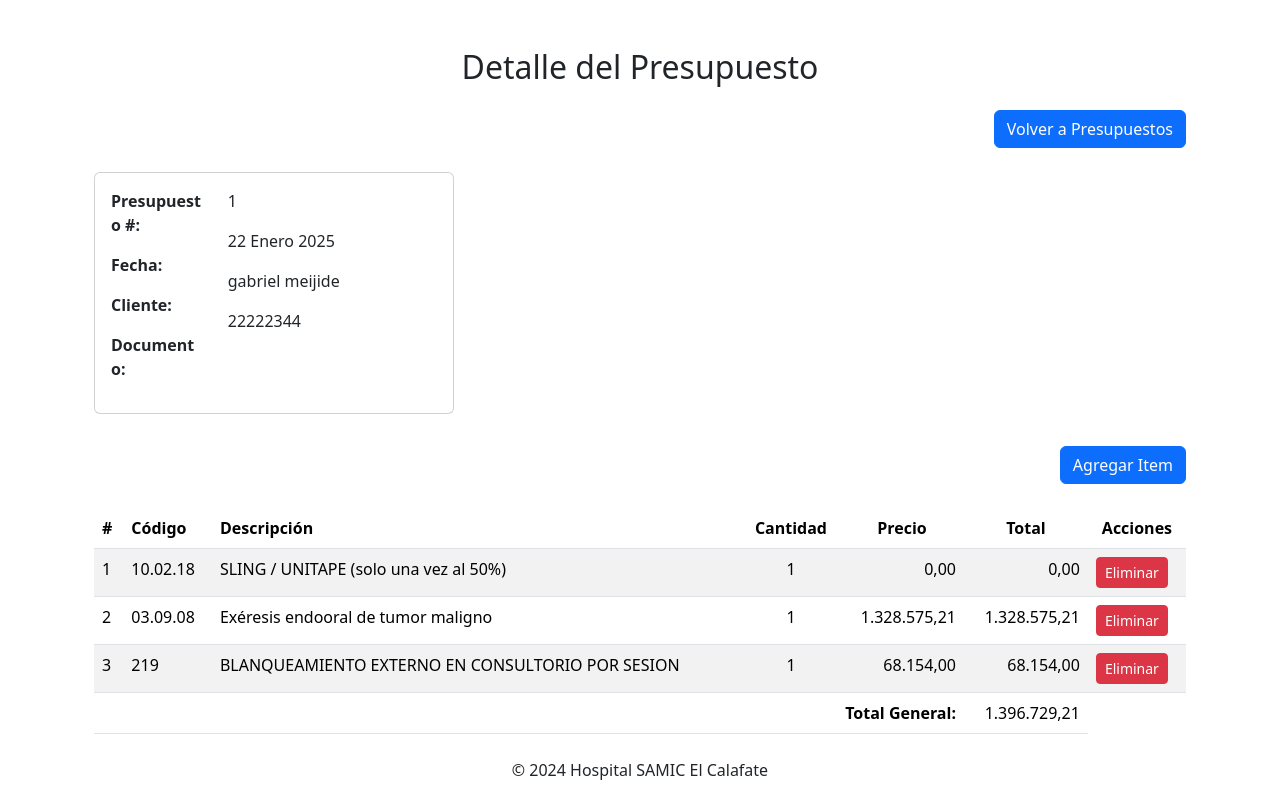
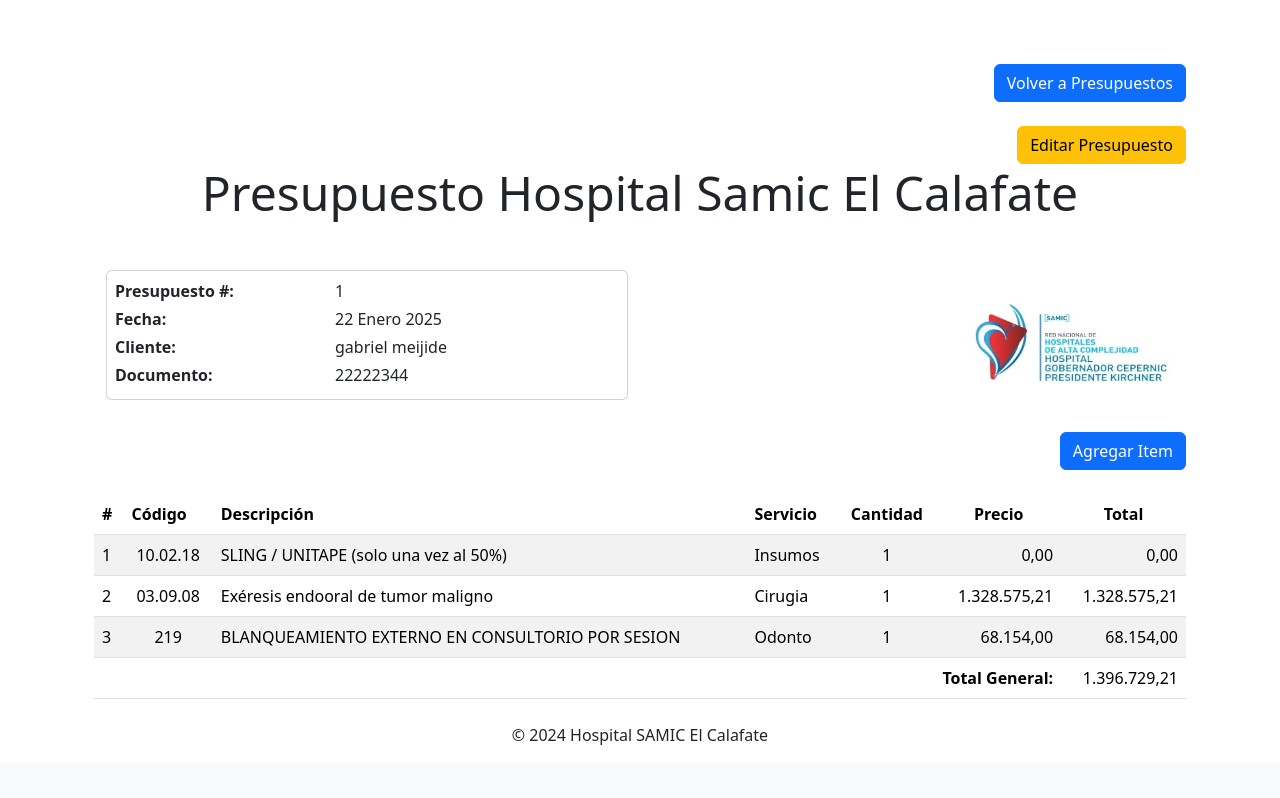
Before and after one commit to Gabriel6176/facturacion2, a Django app: page /facturacion/presupuesto/1/detalle/ in a window 1280 px wide. Shown: the part 56-854 px from the top of the page. After the commit the page ends 801 px from the top, so only its background shows below. Run offline with Django 5.2, Linux system fonts and the light colour scheme; data comes from the database, SQL or seed files in the repository; both versions use the stored data as it was after the commit; some libraries are stand-ins or nearby versions.

Commit message:
mejoras presupuestador 23ene 17hs

```diff
--- a/facturacion/templates/facturacion/detalle_presupuestador.html
+++ b/facturacion/templates/facturacion/detalle_presupuestador.html
@@ -6,7 +6,7 @@
 {% block content %}
 <div class="container mt-5">
     <h2 class="text-center">Presupuestador</h2>
-
+    <br>
     <!-- Botón para crear un nuevo presupuesto -->
     <div class="mb-4">
         <form method="POST" action="{% url 'presupuesto_nuevo' %}">
@@ -24,7 +24,7 @@
             </div>
         </form>
     </div>
-
+    <br>
     <!-- Verificar si hay presupuestos -->
     {% if presupuestos %}
     <!-- Listado de presupuestos -->
--- a/facturacion/templates/facturacion/detalle_presupuesto.html
+++ b/facturacion/templates/facturacion/detalle_presupuesto.html
@@ -1,33 +1,56 @@
 {% extends 'index.html' %}
-
+{% load static %}
 {% block title %}Detalle del Presupuesto{% endblock %}
 
 {% block content %}
 <div class="container mt-5">
-    <h2 class="text-center">Detalle del Presupuesto</h2>
-    <div class="text-end"><a href="{% url 'detalle_presupuestador' %}" class="btn btn-primary mt-3">Volver a Presupuestos</a></div>
+    <div class="text-end">
+        <a href="{% url 'detalle_presupuestador' %}" class="btn btn-primary mt-3">Volver a Presupuestos</a>
+    </div>
     <br>
-    <div class="card mb-3" style="width: 33%; margin-left: 0;">
-        <div class="card-body">
+
+    <div class="text-end">
+        {% if modo_edicion %}
+        <a href="{% url 'detalle_presupuesto' presupuesto.numero %}" class="btn btn-primary mt-3">Volver</a>
+        {% else %}
+        <a href="{% url 'detalle_presupuesto' presupuesto.numero %}?modo_edicion=true" class="btn btn-warning btn-m3-3">Editar Presupuesto</a>
+        {% endif %}
+    </div>
+    <div class="text-center mb-4">
+        <h1 class="display-5">Presupuesto Hospital Samic El Calafate</h1>
+    </div>
+    <div class="container mt-5">
+        <div class="row align-items-center">
+            <!-- Columna de la tarjeta con datos del presupuesto -->
+            <div class="col-md-8" style="max-width: 50%;">
+                <div class="card mb-3" style="width: 100%;">
+                    <div class="card-body p-2">
                         <div class="row">
                             <!-- Columna de títulos -->
-            <div class="col-4">
-              <p><strong>Presupuesto #:</strong></p>
-              <p><strong>Fecha:</strong></p>
-              <p><strong>Cliente:</strong></p>
-              <p><strong>Documento:</strong></p>
+                            <div class="col-5">
+                                <p class="mb-1"><strong>Presupuesto #:</strong></p>
+                                <p class="mb-1"><strong>Fecha:</strong></p>
+                                <p class="mb-1"><strong>Cliente:</strong></p>
+                                <p class="mb-1"><strong>Documento:</strong></p>
                             </div>
                             <!-- Columna de datos -->
-            <div class="col-8">
-              <p>{{ presupuesto.numero }}</p>
-              <p>{{ presupuesto.fecha }}</p>
-              <p>{{ presupuesto.cliente }}</p>
-              <p>{{ presupuesto.documento }}</p>
-
+                            <div class="col-4">
+                                <p class="mb-1">{{ presupuesto.numero }}</p>
+                                <p class="mb-1">{{ presupuesto.fecha }}</p>
+                                <p class="mb-1">{{ presupuesto.cliente }}</p>
+                                <p class="mb-1">{{ presupuesto.documento }}</p>
                             </div>
                         </div>
                     </div>
                 </div>
+            </div>
+            <!-- Columna del logo -->
+            <div class="col-md-6 text-end">
+                <img src="{% static 'images/logo_samic.jpg' %}" alt="Logo" class="img-fluid" style="max-height: 80px;">
+            </div>
+        </div>
+    </div>
+
 
 
     <div class="text-end"><a href="{% url 'agregar_item' presupuesto.numero %}" class="btn btn-primary mt-3">Agregar Item</a></div>
@@ -38,35 +61,40 @@
                 <th>#</th>
                 <th class="text-left">Código</th>
                 <th class="text-left">Descripción</th>
+                <th class="text-left">Servicio</th>
                 <th class="text-center">Cantidad</th>
                 <th class="text-center">Precio</th>
                 <th class="text-center">Total</th>
+                {% if modo_edicion %}
                 <th class="text-center">Acciones</th>
+                {% endif %}
             </tr>
         </thead>
         <tbody>
             {% for detalle in detalles %}
             <tr>
                 <td>{{ forloop.counter }}</td>
-                <td>{{ detalle.prestacion.codigo }}</td>
+                <td class="text-center">{{ detalle.prestacion.codigo }}</td>
                 <td>{{ detalle.prestacion.descripcion }}</td>
+                <td>{{ detalle.prestacion.servicio }}</td>
                 <td class="text-center">{{ detalle.item.cantidad }}</td>
                 <td class="text-end">{{ detalle.prestacion.total }}</td>
-                <td class="text-end">{{ detalle.calcular_total }}</td>
-                <td>
-                    <!-- Formulario para eliminar un item -->
+                <td class="text-end">{{ detalle.total_linea|floatformat:2 }}</td>
+                {% if modo_edicion %}
+                <td class="text-center">
                     <form method="POST" action="{% url 'eliminar_item' presupuesto.numero %}" class="d-inline">
                         {% csrf_token %}
                         <input type="hidden" name="item_id" value="{{ detalle.id }}">
                         <button type="submit" class="btn btn-danger btn-sm">Eliminar</button>
                     </form>
                 </td>
+                {% endif %}
             </tr>
             {% endfor %}
         </tbody>
         <tfoot>
             <tr>
-                <td colspan="5" class="text-end"><strong>Total General:</strong></td>
+                <td colspan="6" class="text-end"><strong>Total General:</strong></td>
                 <td class="text-end">{{ total_general|floatformat:2 }}</td>
             </tr>
         </tfoot>
--- a/facturacion/templates/index.html
+++ b/facturacion/templates/index.html
@@ -8,6 +8,7 @@
     <title>{% block title %}Hospital SAMIC El Calafate{% endblock %}</title>
     <!-- Bootstrap CSS -->
     <link rel="stylesheet" href="{% static 'css/bootstrap.min.css' %}">
+    <link rel="stylesheet" href="{% static 'css/print.css' %}" media="print">
     <style>
         .logout-btn {
             background-color: #87CEEB; /* Color celeste */
@@ -27,17 +28,23 @@
             <div class="container-fluid">
                 <a class="navbar-brand" href="/">Hospital SAMIC El Calafate</a>
                 <!-- Añadimos un contenedor con utilidades de flexbox -->
-                <div class="ms-auto">
+                <div class="ms-auto d-flex align-items-center">
+                    {% if mostrar_volver %}
+                    <div class="me-3">
+                        <a href="{% url 'dashboard' %}" class="btn btn-outline-secondary btn-sm">Volver a Listado de Utilidades</a>
+                    </div>
+                    {% endif %}
                     {% if user.is_authenticated %}
-                        <form method="post" action="{% url 'logout' %}" style="margin: 0;">
-                            {% csrf_token %}
-                            <button type="submit" class="btn logout-btn">Cerrar Sesión</button>
-                        </form>
+                    <form method="post" action="{% url 'logout' %}" style="margin: 0;">
+                        {% csrf_token %}
+                        <button type="submit" class="btn logout-btn">Cerrar Sesión</button>
+                    </form>
                     {% endif %}
                 </div>
             </div>
         </nav>
     </header>
+
 
     <main class="container mt-4">
         {% block content %}
--- a/facturacion/urls.py
+++ b/facturacion/urls.py
@@ -15,6 +15,6 @@ urlpatterns = [
     path('presupuesto/<int:presupuesto_id>/eliminar_item/', views.eliminar_item, name='eliminar_item'),
     path('obtener-prestaciones/', views.obtener_prestaciones, name='obtener_prestaciones'),
     path('presupuesto/<int:presupuesto_id>/detalle/', views.detalle_presupuesto, name='detalle_presupuesto'),
-    path('presupuesto/editar/<int:numero>/', views.editar_presupuesto, name='editar_presupuesto'),
+    path('presupuesto/<int:numero>/editar/', views.editar_presupuesto, name='editar_presupuesto'),
     path('presupuesto/nuevo/', views.presupuesto_nuevo, name='presupuesto_nuevo'),
 ]
--- a/facturacion/views.py
+++ b/facturacion/views.py
@@ -274,11 +274,13 @@ def presupuesto_nuevo(request):
     return render(request, 'facturacion/presupuesto_nuevo.html', {
         'fecha_hoy': date.today().strftime('%Y-%m-%d')  # Enviar fecha actual como string
     })
-
 @login_required
 def detalle_presupuestador(request):
     presupuestos = Presupuesto.objects.all()  # Obtén todos los presupuestos
-    return render(request, 'facturacion/detalle_presupuestador.html', {'presupuestos': presupuestos})
+    return render(request, 'facturacion/detalle_presupuestador.html', {
+        'presupuestos': presupuestos,
+        'mostrar_volver': True  # Agrega una bandera para mostrar el botón
+    })
 
 
 @login_required
@@ -332,16 +334,30 @@ def eliminar_item(request, presupuesto_id):
 
 
 def detalle_presupuesto(request, presupuesto_id):
+    # Obtiene el presupuesto o lanza un error 404 si no existe
     presupuesto = get_object_or_404(Presupuesto, pk=presupuesto_id)
+
+    # Obtiene los detalles del presupuesto, optimizando con select_related
     detalles = DetallePrestacion.objects.filter(presupuesto=presupuesto).select_related('prestacion', 'item')
 
-    # Calcular el total general
-    total_general = detalles.aggregate(total=Sum(F('item__cantidad') * F('prestacion__total')))['total'] or 0
+    # Añadir el total de cada línea al queryset
+    for detalle in detalles:
+        detalle.total_linea = detalle.item.cantidad * detalle.prestacion.total
 
+    # Calcula el total general usando anotaciones
+    total_general = detalles.aggregate(
+        total=Sum(F('item__cantidad') * F('prestacion__total'))
+    )['total'] or 0
+
+    # Bandera para saber si estamos en modo edición (se puede activar desde la URL)
+    modo_edicion = request.GET.get('modo_edicion') == 'true'
+
+    # Renderiza la plantilla con los datos necesarios
     return render(request, 'facturacion/detalle_presupuesto.html', {
         'presupuesto': presupuesto,
         'detalles': detalles,
         'total_general': total_general,
+        'modo_edicion': modo_edicion  # Determina si se muestran acciones de edición
     })
 
 def obtener_prestaciones(request):
@@ -385,21 +401,23 @@ def nueva_prestacion(request, presupuesto_id):
     })
 
 
+
+
 def editar_presupuesto(request, numero):
     # Obtiene el presupuesto o lanza un error 404 si no existe
     presupuesto = get_object_or_404(Presupuesto, numero=numero)
 
     if request.method == 'POST':
-        # Procesa el formulario con los datos enviados
+        # Procesa el formulario enviado
         form = PresupuestoForm(request.POST, instance=presupuesto)
         if form.is_valid():
-            # Actualiza solo los campos especificados
-            presupuesto.cliente = form.cleaned_data['cliente']
-            presupuesto.documento = form.cleaned_data['documento']
-            presupuesto.save()  # Guarda la instancia actualizada
-            return redirect('detalle_presupuesto', presupuesto_id=presupuesto.numero)  # Redirige a la vista de detalle
+            form.save()  # Guarda los cambios realizados en cliente y documento
+            return redirect('detalle_presupuesto', presupuesto_id=presupuesto.numero)  # Redirige a los detalles
     else:
         # Muestra el formulario con los datos actuales
         form = PresupuestoForm(instance=presupuesto)
 
-    return render(request, 'facturacion/editar_presupuesto.html', {'form': form, 'presupuesto': presupuesto})
+    return render(request, 'facturacion/editar_presupuesto.html', {
+        'presupuesto': presupuesto,
+        'form': form  # Formulario para editar el presupuesto
+    })
--- /dev/null
+++ b/static/css/print.css
@@ -0,0 +1,53 @@
+@media print {
+    .print-header {
+        text-align: left;
+        margin-top: 20px;
+        margin-bottom: 30px;
+        font-weight: bold;
+    }
+
+    /* Ocultar botones y enlaces en la impresión */
+    .btn {
+        display: none;
+    }
+
+    /* Mantener los textos de celdas visibles y alineados */
+    .text-end {
+        text-align: right;
+    }
+
+    /* Estilo para tablas */
+    .table {
+        width: 100%;
+        border-collapse: collapse;
+        font-size: 12px;
+    }
+
+    .table th,
+    .table td {
+        border: 1px solid #ddd;
+        padding: 8px;
+        color: #000;
+        text-align: left; /* Texto alineado a la izquierda por defecto */
+    }
+
+    /* Alinear valores numéricos a la derecha */
+    .table .text-end {
+        text-align: right;
+    }
+
+    /* Optimizar el diseño del cuerpo */
+    body {
+        margin: 0;
+        padding: 20px;
+        font-size: 12px;
+        line-height: 1.5;
+        color: #000;
+    }
+    @page {
+        margin: 0; /* Elimina márgenes automáticos */
+    }
+    body {
+        margin: 0;
+    }
+}
```
Also changed, not shown: db.sqlite3. Lines whose indentation alone changed are shown as unchanged.
